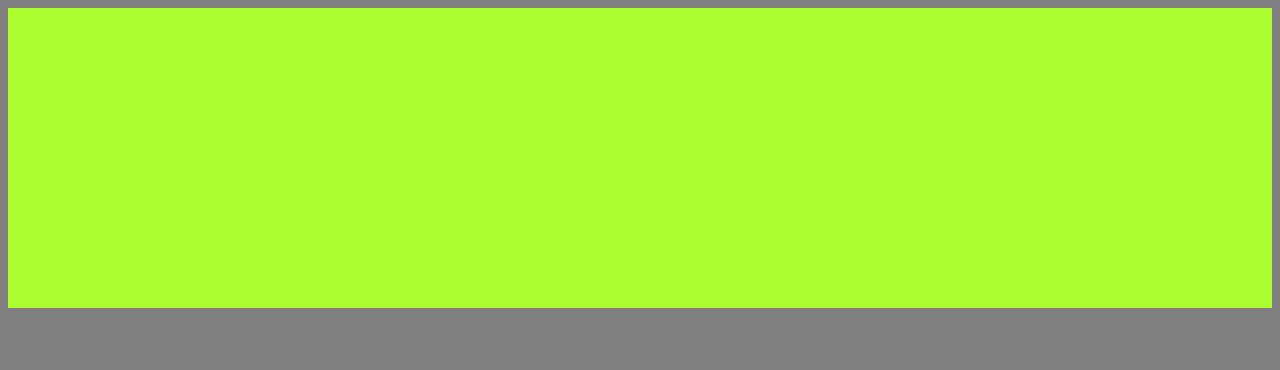
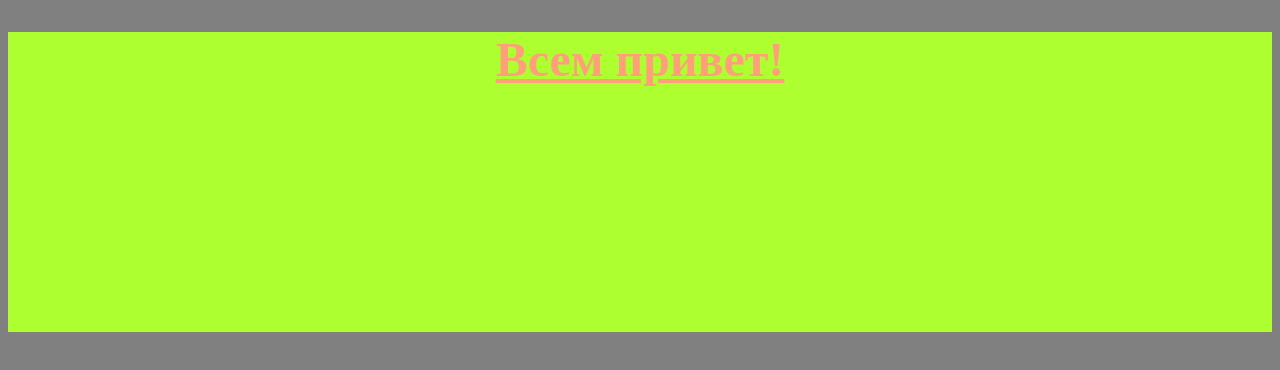
Before and after one commit to vladimir-anurov/test-project, a plain HTML site: page index.html in a window 1280 px wide. Drawn offline with Linux system fonts and the light colour scheme.

Commit message:
fifth commit

```diff
--- a/css/main.css
+++ b/css/main.css
@@ -11,3 +11,10 @@ body {
   width: 100%;
   background-color: greenyellow;
 }
+
+.header-title {
+  text-align: center;
+  font-size: 48px;
+  color: lightsalmon;
+  text-decoration: underline;
+}
--- a/index.html
+++ b/index.html
@@ -10,6 +10,8 @@
 
     <header class="header">
 
+        <h1 class="header-title">Всем привет!</h1>
+
     </header>
 
 </body>
```
